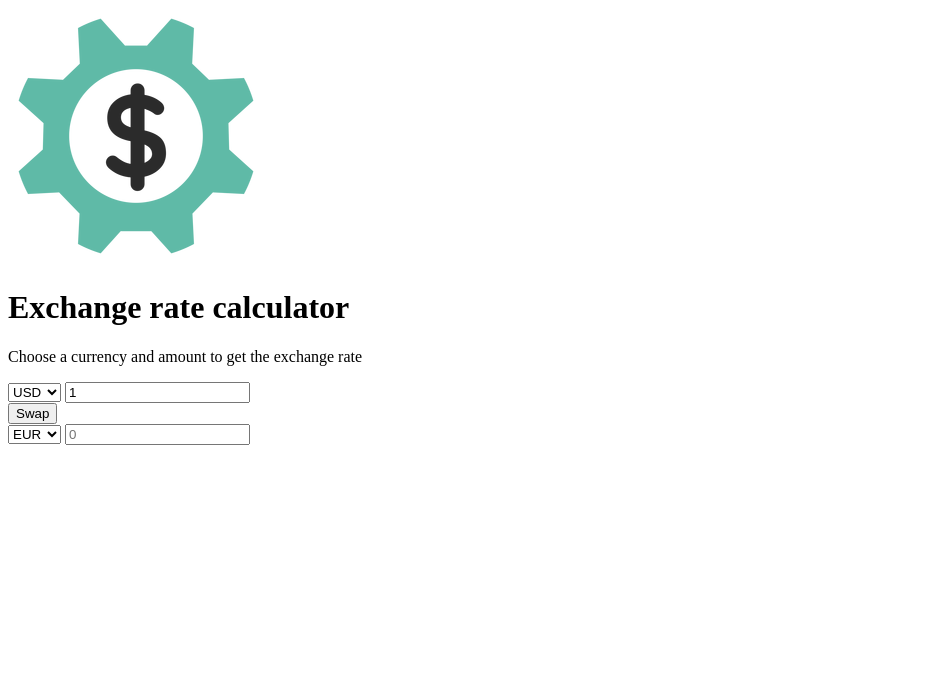
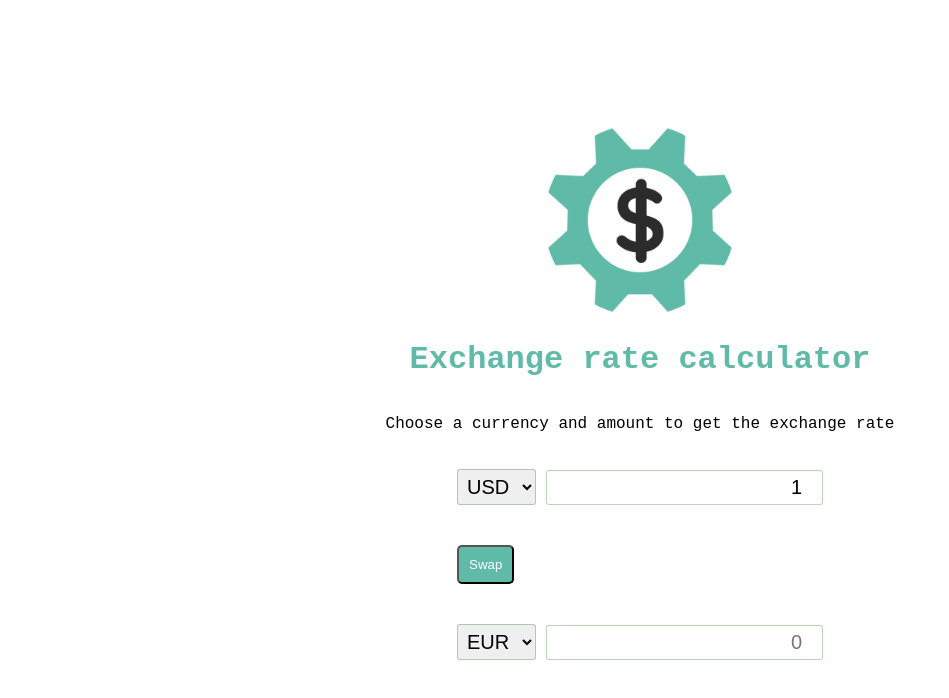
Before and after one commit to Jay890/exchange-rate-calc, a plain HTML site: page index.html in a window 1280 px wide. Shown: the whole page, without its empty margins (0-949 px from the left). Drawn offline with Linux system fonts and the light colour scheme.

Commit message:
Styling
Changed font-size to larger size (easier to read)
Light colours for eyes
Flex to center content
Center text
Variable for primary colour

```diff
--- a/index.html
+++ b/index.html
@@ -9,7 +9,7 @@
     <script src="script.js" async></script>
   </head>
   <body>
-    <img src="img/money.png" alt="money wheel " />
+    <img class="money-image" src="img/money.png" alt="money wheel" />
     <h1>Exchange rate calculator</h1>
     <p>Choose a currency and amount to get the exchange rate</p>
     <div class="container">
--- a/styles.css
+++ b/styles.css
@@ -0,0 +1,79 @@
+:root {
+  --primary-color: #5fbaa8;
+  --text-color: #fff;
+}
+
+* {
+  box-sizing: border-box;
+}
+
+body {
+  display: flex;
+  height: 100vh;
+  background: #fff;
+  flex-direction: column;
+  align-items: center;
+  justify-content: center;
+  font-family: 'Courier New', Courier, monospace;
+  margin: 0;
+  padding: 25px;
+}
+
+h1 {
+  color: var(--primary-color);
+  text-align: center;
+}
+
+p {
+  text-align: center;
+}
+
+.btn {
+  background: var(--primary-color);
+  color: #fff;
+  cursor: pointer;
+  border-radius: 5px;
+  padding: 10px;
+  margin: 20px 0;
+}
+
+.money-image {
+  width: 200px;
+}
+
+.currency {
+  padding: 20px 0;
+  display: flex;
+  justify-content: space-between;
+  align-items: center;
+}
+
+#currency-one,
+#currency-two {
+  padding: 5px 5px;
+  margin-right: 10px;
+  border: 1px rgba(21, 104, 10, 0.281) solid;
+  border-radius: 3px;
+  font-size: 20px;
+}
+
+#amount-one,
+#amount-two {
+  padding: 5px 5px;
+  text-align: right;
+  border: 1px rgba(21, 104, 10, 0.281) solid;
+  border-radius: 3px;
+  font-size: 20px;
+}
+
+select:focus,
+input:focus,
+button:focus {
+  outline: none;
+}
+
+@media (max-width: 600px) {
+  .currency input {
+    width: 250px;
+  }
+}
```
